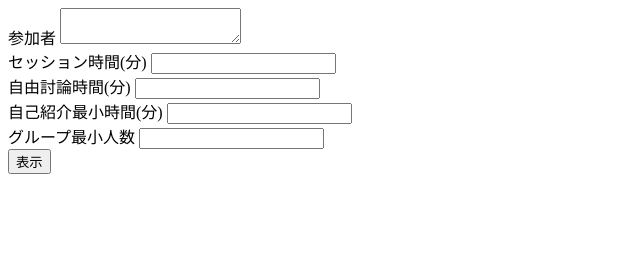
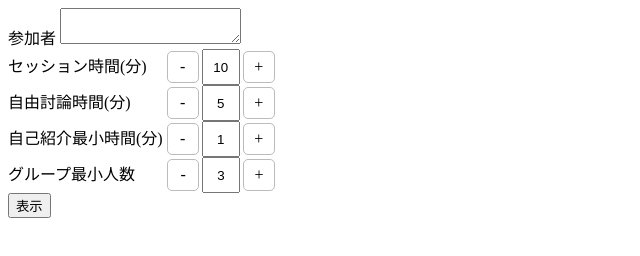
Before and after one commit to TakutoYoshikai/cowake, a website with bundled scripts: page index.html in a window 1280 px wide. Shown: the whole page, without its empty margins (0-640 px from the left). Built offline with nearby package versions, Linux system fonts and the light colour scheme; files whose address does not match are found by name.

Commit message:
plus minus

```diff
--- a/index.css
+++ b/index.css
@@ -1,3 +1,34 @@
 .room {
   border: solid 2px #000;
 }
+
+input[type="number"]::-webkit-outer-spin-button,
+input[type="number"]::-webkit-inner-spin-button {
+    -webkit-appearance: none;
+    margin: 0;
+}
+input[type="number"] {
+  -moz-appearance:textfield;
+  width: 30px;
+  height: 30px;
+  text-align: center;
+  margin-right: 3px;
+}
+
+
+.pm-button {
+  width: 30px;
+  border: #BBB solid 1px;
+  border-radius: 5px;
+  display: inline-block;
+  height: 30px;
+  text-align: center;
+  line-height: 30px;
+  margin-right: 3px;
+  user-select: none;
+}
+
+.pm-button:hover {
+  background: #CCC;
+  color: white;
+}
--- a/index.html
+++ b/index.html
@@ -11,16 +11,16 @@
     <textarea id="tsv"></textarea>
     <br>
     セッション時間(分)
-    <input type="number" id="sessionTime">
+    <span class="pm-button" id="m-session-time">-</span><input type="number" id="sessionTime" value="10"><span class="pm-button" id="p-sesion-time">+</span>
     <br>
     自由討論時間(分)
-    <input type="number" id="talkTime">
+    <span class="pm-button" id="m-talk-time">-</span><input type="number" id="talkTime" value="5"><span class="pm-button" id="p-talk-time">+</span>
     <br>
     自己紹介最小時間(分)
-    <input type="number" id="minIntroTime">
+    <span class="pm-button" id="m-min-intro-time">-</span><input type="number" id="minIntroTime" value="1"><span class="pm-button" id="p-min-intro-time">+</span>
     <br>
-    グループ最小人数
-    <input type="number" id="minMembers">
+    グループ最小人数&nbsp;&nbsp;&nbsp;
+    <span class="pm-button" id="m-min-members">-</span><input type="number" id="minMembers" value="3"><span class="pm-button" id="p-min-members">+</span>
     <br>
     <input type="button" id="submit" value="表示">
 
```
